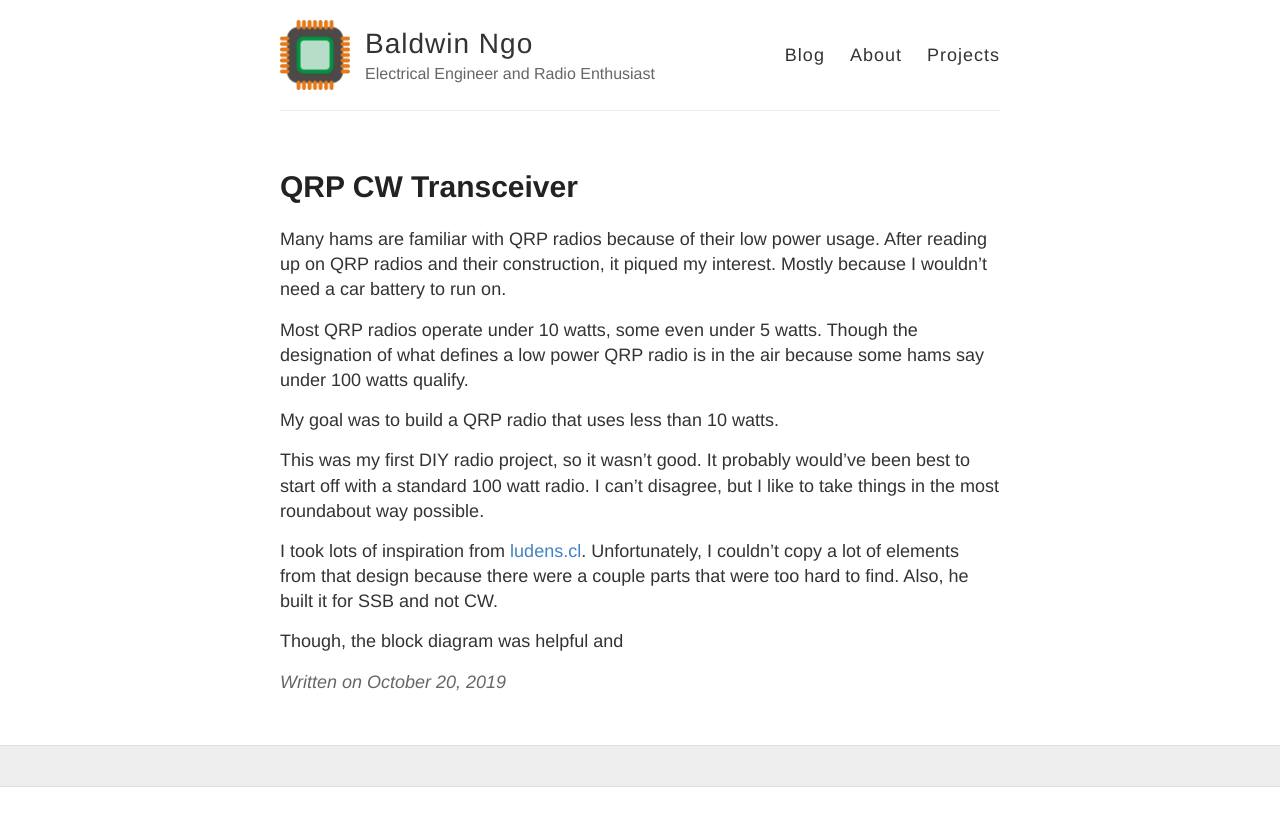
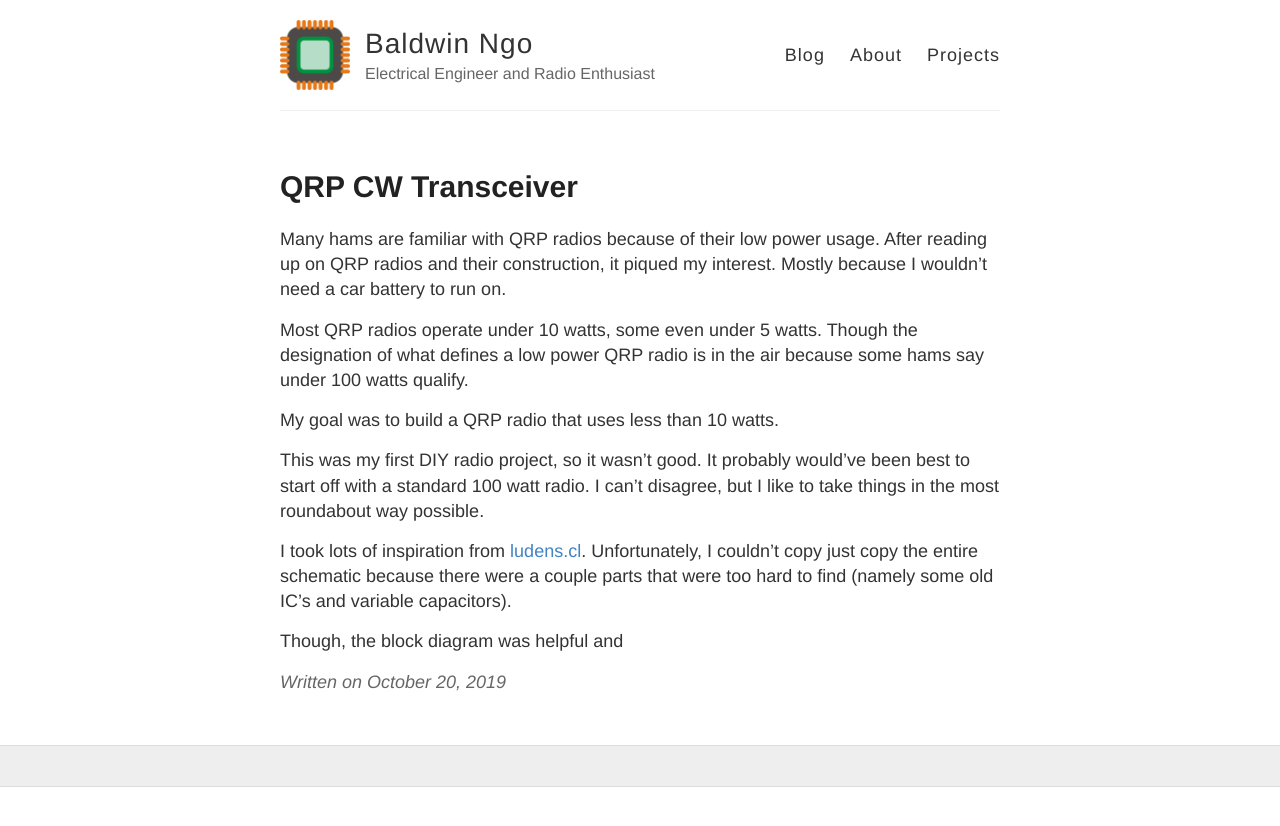
Before and after one commit to baldwinngo/baldwinngo.github.io, a Jekyll site: the page built from _posts/QRP CW Transceiver/2019-10-20-QRP CW Transceiver.md, in a window 1280 px wide. Shown: the top 826 px of the page. Built offline with Jekyll 4.4.1, drawn with Linux system fonts in a browser that asks for light colours.

Commit message:
Update 2019-10-20-QRP CW Transceiver.md

```diff
--- a/_posts/QRP CW Transceiver/2019-10-20-QRP CW Transceiver.md
+++ b/_posts/QRP CW Transceiver/2019-10-20-QRP CW Transceiver.md
@@ -11,6 +11,6 @@ My goal was to build a QRP radio that uses less than 10 watts.
 
 This was my first DIY radio project, so it wasn't good. It probably would've been best to start off with a standard 100 watt radio. I can't disagree, but I like to take things in the most roundabout way possible.
 
-I took lots of inspiration from [ludens.cl](http://ludens.cl/Electron/pqd5/PQD5.html). Unfortunately, I couldn't copy a lot of elements from that design because there were a couple parts that were too hard to find. Also, he built it for SSB and not CW.
+I took lots of inspiration from [ludens.cl](http://ludens.cl/Electron/pqd5/PQD5.html). Unfortunately, I couldn't copy just copy the entire schematic because there were a couple parts that were too hard to find (namely some old IC's and variable capacitors).
 
 Though, the block diagram was helpful and
```
